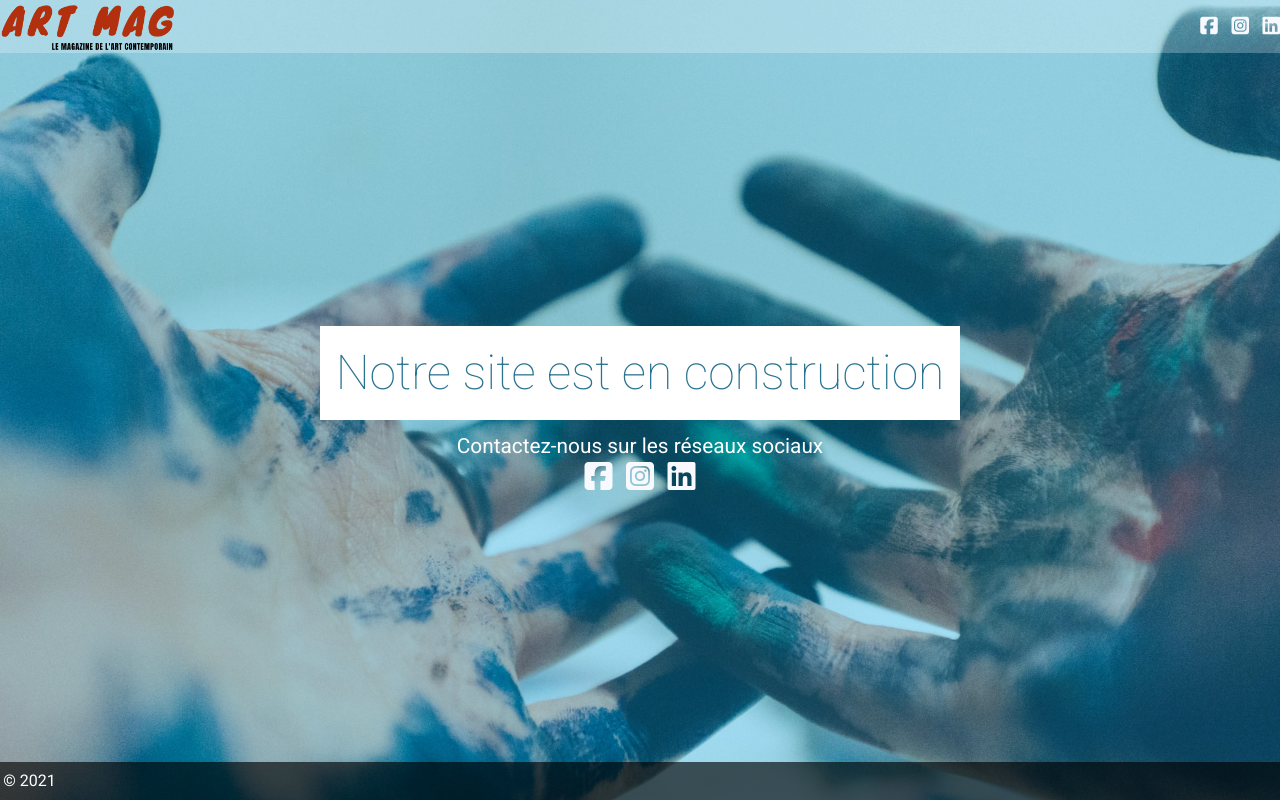
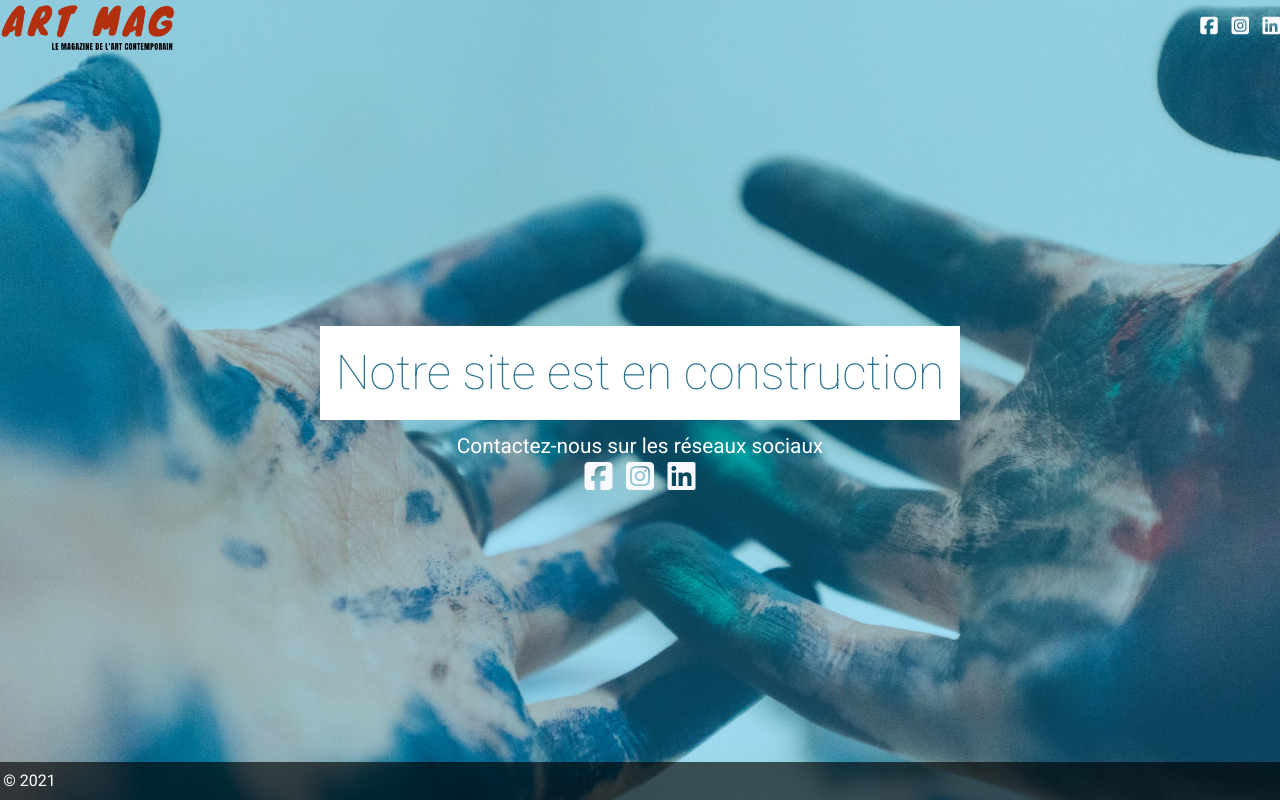
Before and after one commit to jmarcm/magazine-artmag-html, a plain HTML site: page index.html in a window 1280 px wide. Drawn offline with Linux system fonts and the light colour scheme.

Commit message:
Remove header background

```diff
--- a/css/style.css
+++ b/css/style.css
@@ -34,7 +34,7 @@ body {
     grid-template-rows: 3.5em 1fr;
     row-gap: 0.7em;
 
-    background: rgba(255, 255, 255, 0.25);
+    /* background: rgba(255, 255, 255, 0.25); */
 }
 
 #logo {
```
